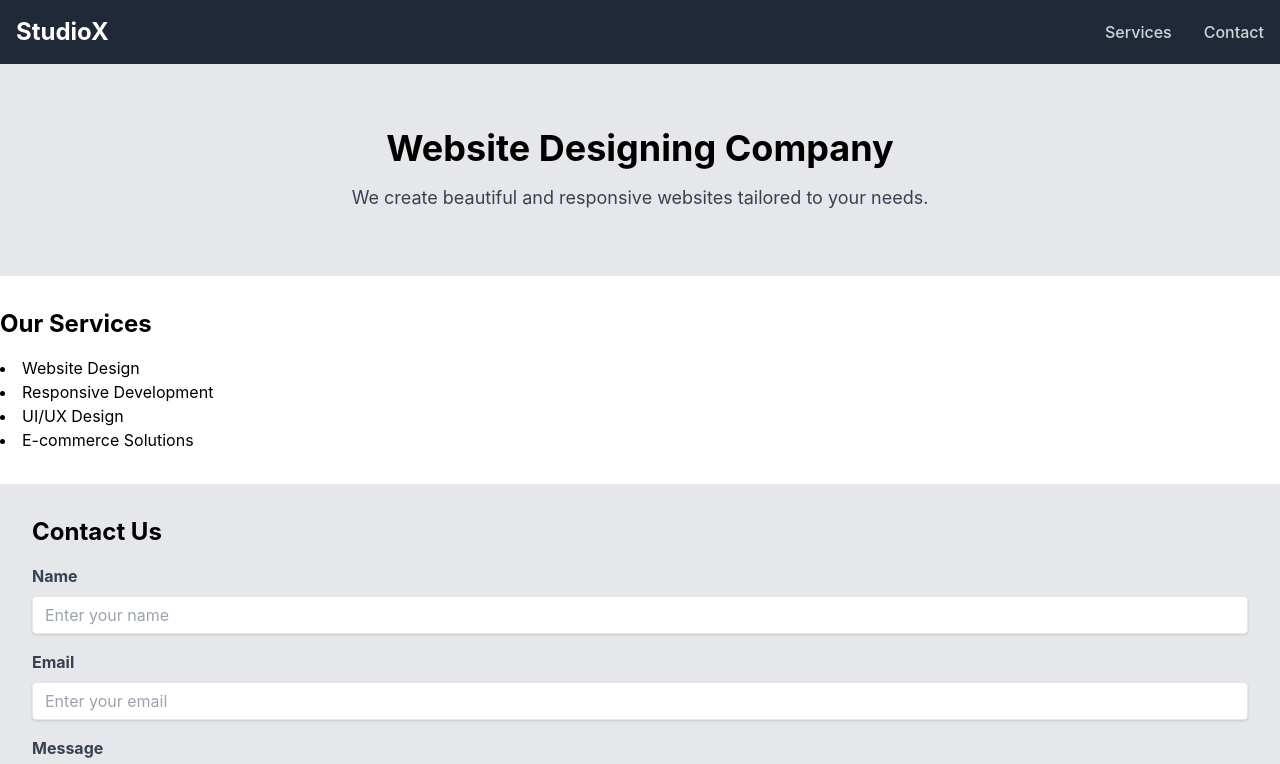
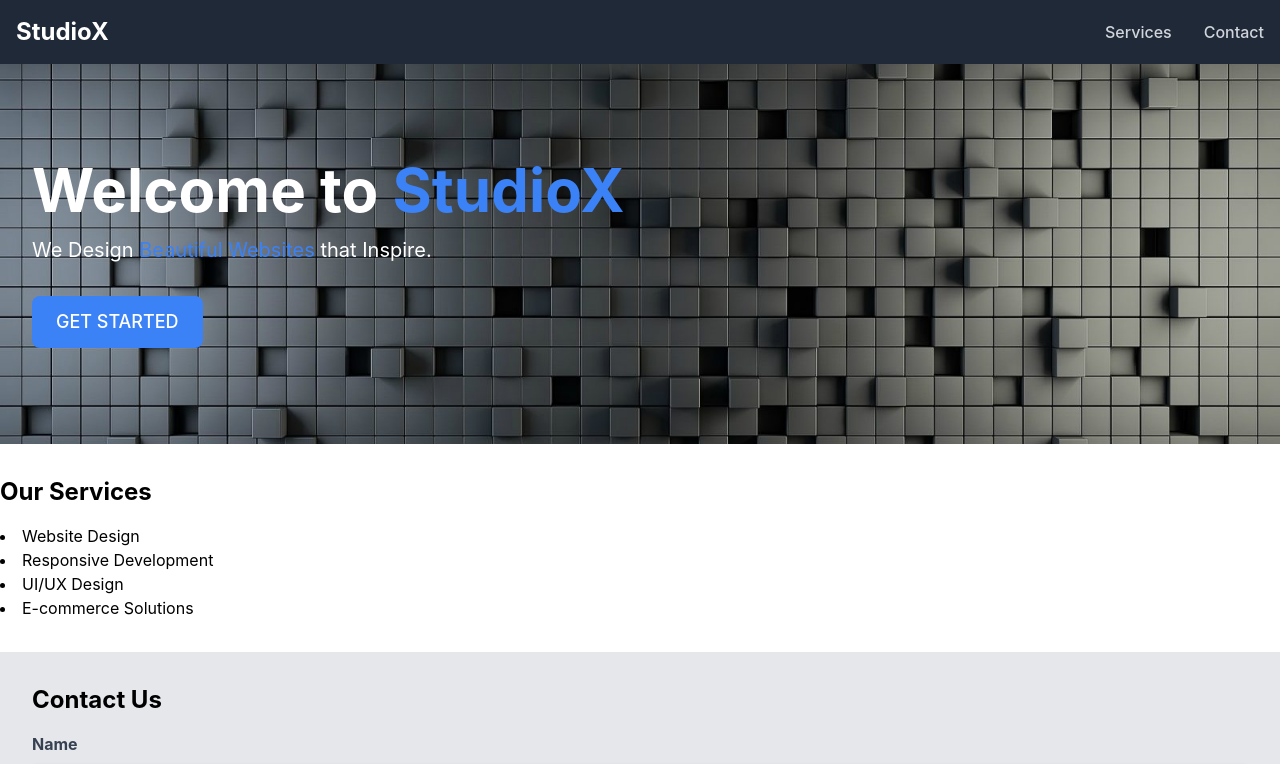
Before and after one commit to MaxRoos04/StudioX, a React (Create React App) app in the folder studiox/: page / in a window 1280 px wide. Shown: the top 764 px of the page. Built offline with nearby package versions, Linux system fonts and the light colour scheme.

Commit message:
Made the header look much nicer

```diff
--- a/studiox/src/components/Header.js
+++ b/studiox/src/components/Header.js
@@ -1,12 +1,31 @@
 import React from 'react';
+import headerImage from '../assets/images/header-image.jpg';
+
 
 const Header = () => {
   return (
-    <header className="bg-gray-200 text-center py-16">
-      <h1 className="text-4xl font-bold mb-4">Website Designing Company</h1>
-      <p className="text-lg text-gray-700">
-        We create beautiful and responsive websites tailored to your needs.
-      </p>
+    <header className="relative bg-gray-900 overflow-hidden">
+      <div className="relative z-10 px-4 py-24 mx-auto max-w-7xl sm:px-6 lg:px-8">
+        <h1 className="text-5xl font-bold text-white leading-tight sm:text-6xl">
+          Welcome to <span className="text-blue-500">StudioX</span>
+        </h1>
+        <p className="mt-4 text-xl text-white">
+          We Design <span className="text-blue-500">Beautiful Websites</span> that Inspire.
+        </p>
+        <a
+          href="#contact"
+          className="inline-block mt-8 px-6 py-3 text-lg font-medium text-white uppercase bg-blue-500 hover:bg-blue-600 rounded-lg"
+        >
+          Get Started
+        </a>
+      </div>
+      <div className="absolute inset-0 object-cover w-full h-full">
+        <img
+          className="w-full h-full object-cover"
+          src={headerImage}
+          alt="Header Background"
+        />
+      </div>
     </header>
   );
 };
```
Also changed, not shown: studiox/src/assets/images/header-image.jpg (added).
